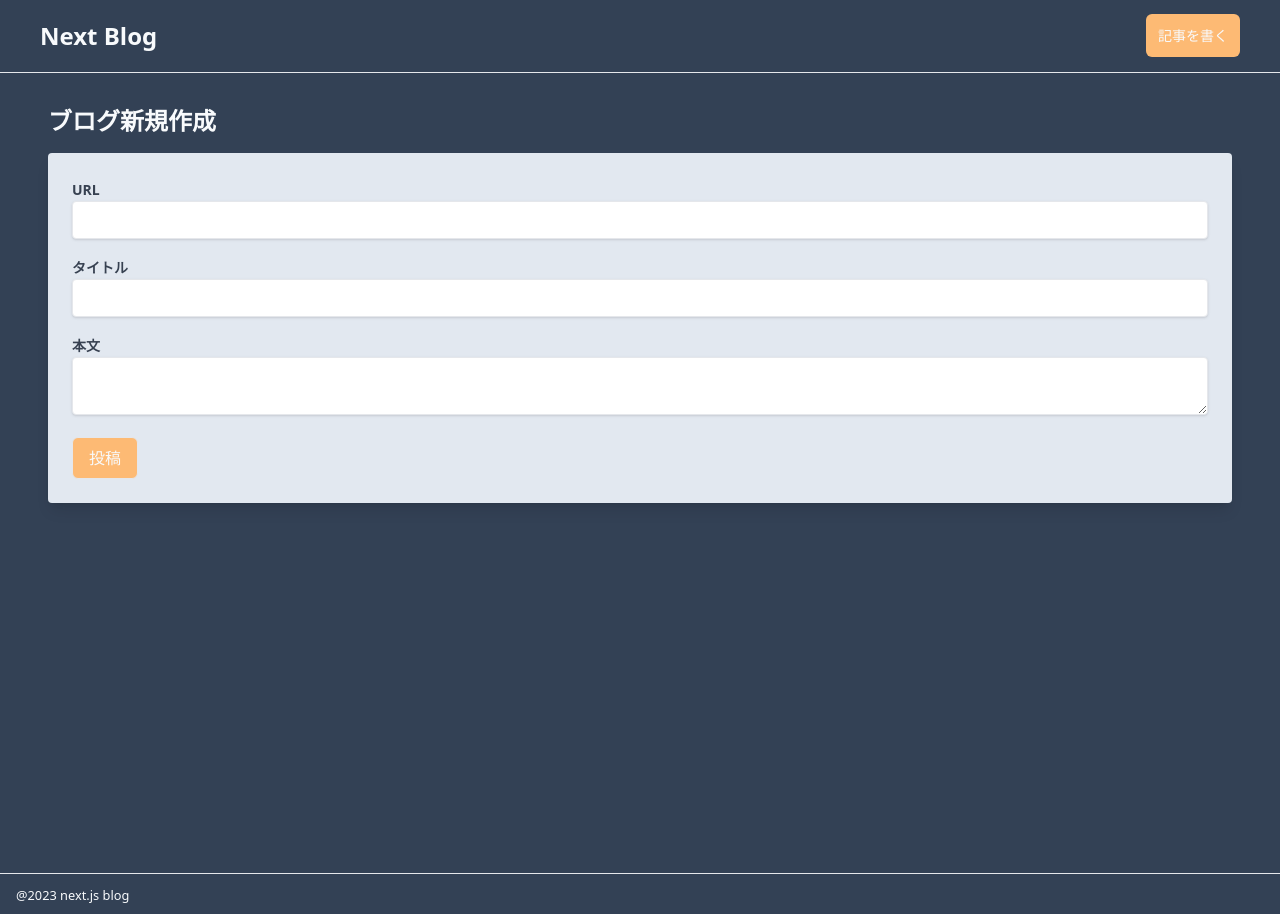
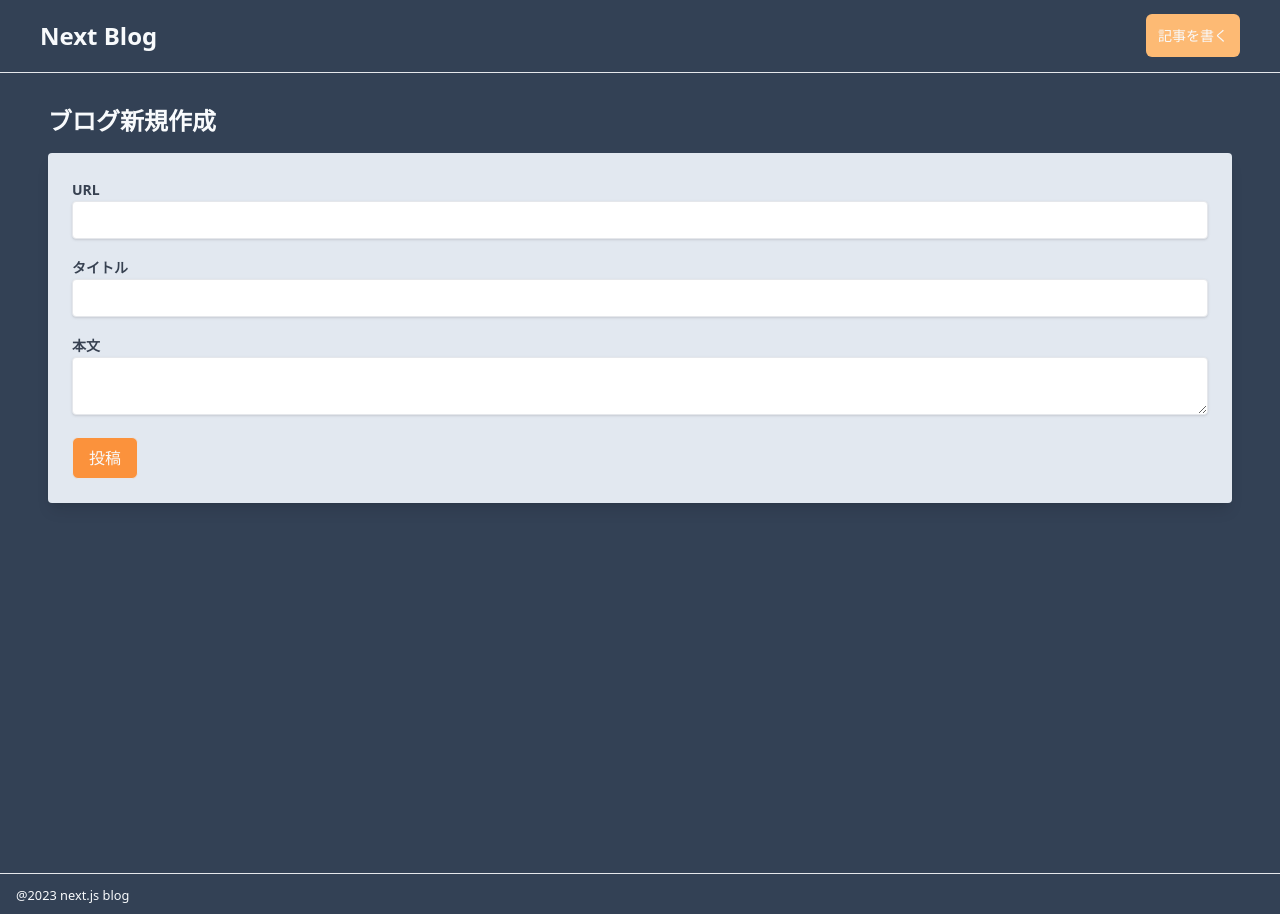
Before and after one commit to MoekaKitamura/next13-blog, a Next.js app: page /articles/new in a window 1280 px wide. Built offline with nearby package versions, Linux system fonts and the light colour scheme.

Commit message:
set post loading

```diff
--- a/src/app/articles/new/page.tsx
+++ b/src/app/articles/new/page.tsx
@@ -8,12 +8,16 @@
   const [id, setId] = useState("");
   const [title, setTitle] = useState("");
   const [content, setContent] = useState("");
+  const [loading, setLoading] = useState(false);
 
   const handleSubmit = async (e: React.FormEvent<HTMLFormElement>) => {
     e.preventDefault();
 
+    setLoading(true);
+
     await createArticle(id, title, content);
 
+    setLoading(false);
     router.push("/");
     router.refresh();
   };
@@ -55,7 +59,12 @@
         </div>
         <button
           type="submit"
-          className="py-2 px-4 border rounded-md bg-orange-300"
+          className={`py-2 px-4 border rounded-md ${
+            loading
+              ? "bg-orange-300 cursor-not-allowed"
+              : "bg-orange-400 hover:bg-orange-500"
+          }`}
+          disabled={loading}
         >
           投稿
         </button>
```
